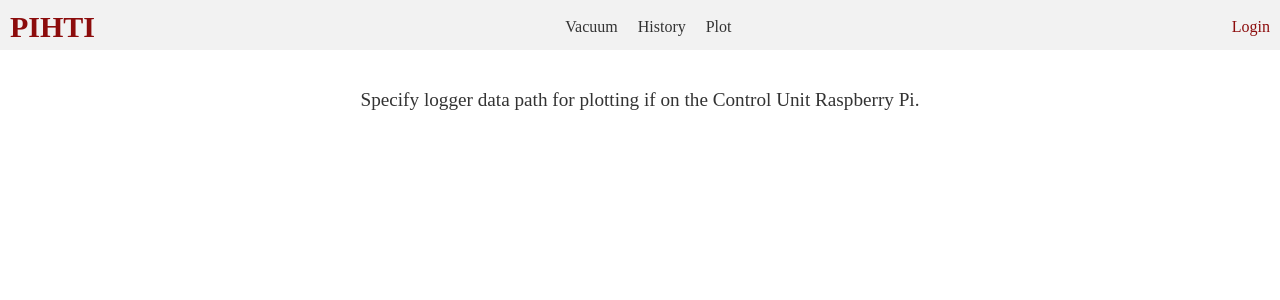
After one commit to queezz/pihtivacuum, a Flask app: template templates/plasmaplots_no_settings.html in a window 1280 px wide. The commit adds this page. Shown: the top 300 px of the page. Run offline with Flask 3, Linux system fonts and the light colour scheme; the template is opened without the code that fills it, so the values that code supplies are empty; parts of the project's set-up code (start-up, migrations or seed data) failed here and were passed over.

Commit message:
fix[plasmaplots] message if data folder is not setup

```diff
--- a/server.py
+++ b/server.py
@@ -264,7 +264,12 @@ def serve_config():
 # MARK: Plotly
 @app.route('/plasmaplots')
 def plasmaplots():
-    files = [f for f in os.listdir(load_settings()) if f.endswith('.csv') and f.startswith('cu_')]
+    try:
+        data_dir = load_settings()
+    except (FileNotFoundError, KeyError):
+        return render_template('plasmaplots_no_settings.html'), 200
+
+    files = [f for f in os.listdir(data_dir) if f.endswith('.csv') and f.startswith('cu_')]
 
     def parse_datetime_from_filename(fname):
         datetime_str = fname[3:3+15]  # Extract the datetime part: YYYYMMDD_HHMMSS
--- a/static/css/styles.css
+++ b/static/css/styles.css
@@ -505,3 +505,10 @@ tr:hover {
     font-size: 12px;
     color: #666;
 }
+
+.no-settings-message {
+    text-align: center;
+    padding: 2rem;
+    font-size: 1.2em;
+    color: #333;
+}
--- /dev/null
+++ b/templates/plasmaplots_no_settings.html
@@ -0,0 +1,9 @@
+{% extends 'base.html' %}
+
+{% block title %}Plasma Plots{% endblock %}
+
+{% block content %}
+<div class="no-settings-message">
+    <p>Specify logger data path for plotting if on the Control Unit Raspberry Pi.</p>
+</div>
+{% endblock %}
```
